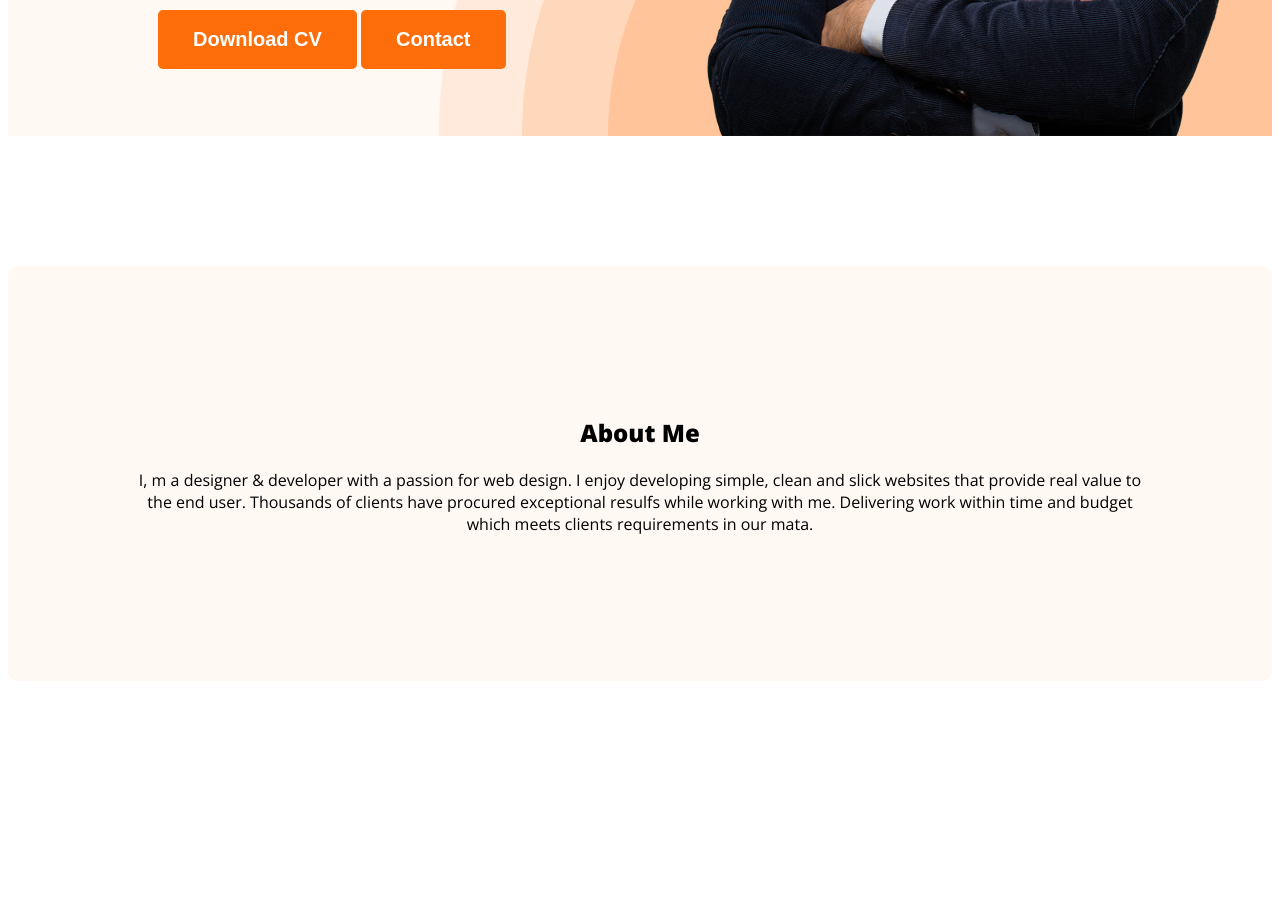
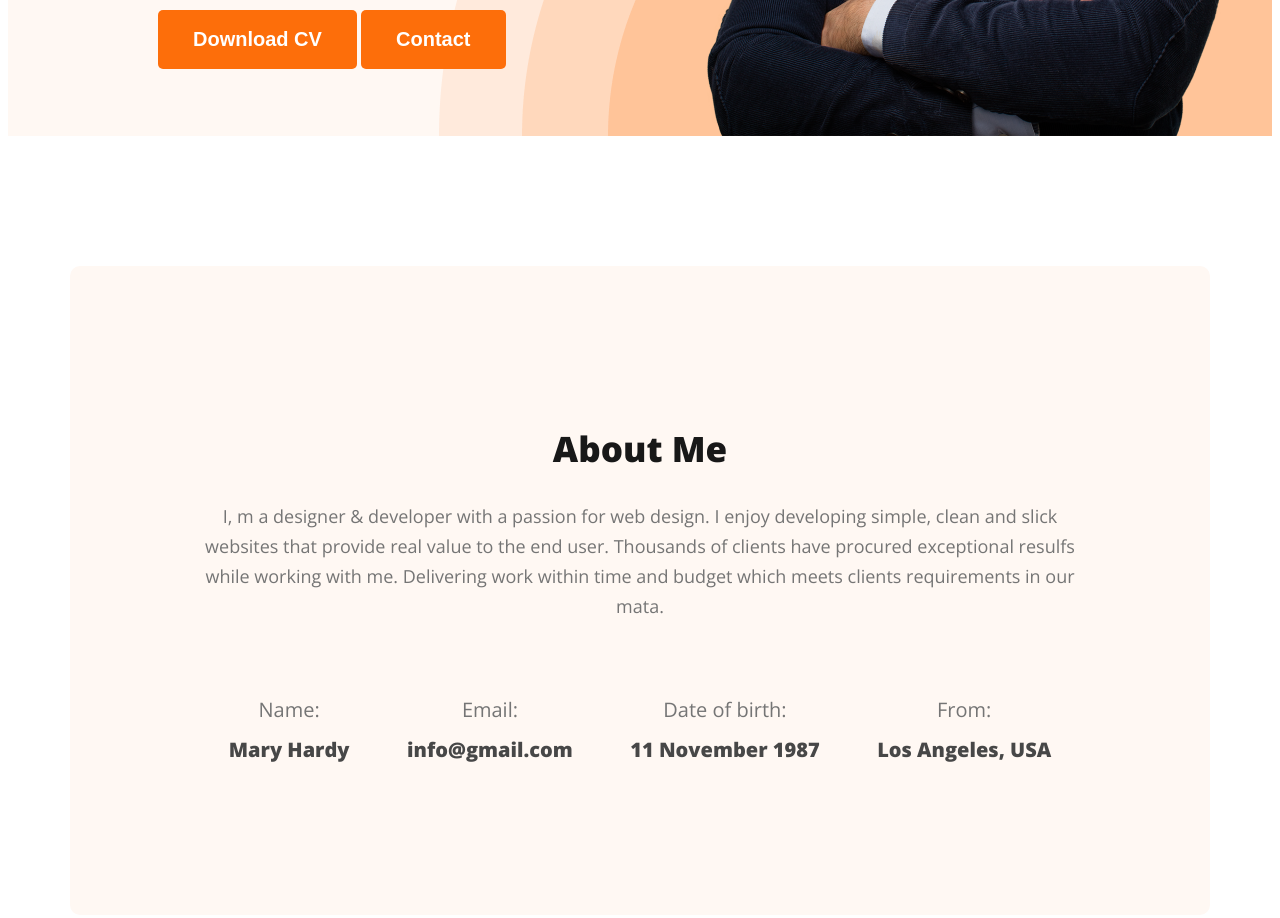
Before and after one commit to Mahmud4M/web-portfolio, a plain HTML site: page index.html in a window 1280 px wide. Shown: the part 714-1632 px from the top of the page. Before the commit the page ends 1525 px from the top, so only its background shows below. Drawn offline with nearby package versions, Linux system fonts and the light colour scheme.

Commit message:
about complete

```diff
--- a/css/style.css
+++ b/css/style.css
@@ -1,8 +1,9 @@
 /* Common css Start */
-body{
+body {
     font-family: 'Open Sans', sans-serif;
 }
-.btn-primary{
+
+.btn-primary {
     border: 0;
     border-radius: 5px;
     background: #FD6E0A;
@@ -11,68 +12,80 @@ body{
     font-weight: 700;
     padding: 18px 35px;
 }
+
 /* Common css End */
 /* Nav css Start */
-nav{
+nav {
     display: flex;
     justify-content: space-between;
     align-items: center;
     margin: 0 200px;
 }
-.nav-title{
+
+.nav-title {
     display: flex;
     align-items: center;
 }
-.nav-title li{
+
+.nav-title li {
     list-style: none;
     margin-right: 50px;
 }
-.nav-title li a{
+
+.nav-title li a {
     text-decoration: none;
     color: #474747;
     font-size: 20px;
     font-weight: 400;
 }
-h1{
-color: var(--Dark-01, #181818);
-font-size: 45px;
-font-weight: 800;
+
+h1 {
+    color: var(--Dark-01, #181818);
+    font-size: 45px;
+    font-weight: 800;
 }
-.nav-style{
+
+.nav-style {
     color: #FD6E0A;
 }
+
 /* Nav End */
 /* Header Part Start */
-header{
+header {
     background-color: #FFF8F3;
     background-image: url('../images/header_bg.png');
     background-repeat: no-repeat;
     background-position: bottom right;
 }
-.banner{
+
+.banner {
     padding: 30px 30px 0px 150px;
     display: flex;
     justify-content: space-between;
     align-items: center;
 }
+
 .banner_content {
     max-width: 585px;
 }
-.banner_content h3{
+
+.banner_content h3 {
     color: #474747;
     font-family: Open Sans;
     font-size: 45px;
     font-weight: 600;
     margin-bottom: 5px;
 }
-.banner_content h1{
+
+.banner_content h1 {
     color: #181818;
     font-size: 85px;
     font-weight: 700;
     margin-top: 0px;
     margin-bottom: 0px;
 }
-.banner_content p{
+
+.banner_content p {
     color: #757575;
     font-size: 18px;
     font-weight: 400;
@@ -82,12 +95,59 @@ header{
 }
 
 /* Main Part Start */
+main {
+    width: 1140px;
+    margin: 0 auto;
+}
 
 /* About Part */
-#about{
+#about {
     background-color: #FFF8F3;
     padding: 130px;
     border-radius: 10px;
     margin: 130px 0;
     text-align: center;
 }
+
+.about_text {
+    margin-bottom: 0px;
+}
+
+.common_head {
+    color: #181818;
+    font-size: 35px;
+    font-weight: 700;
+}
+
+.common_text {
+    color: #757575;
+    font-size: 18px;
+    font-weight: 400;
+    line-height: 30px;
+}
+
+.info-container {
+    display: flex;
+    justify-content: space-around;
+}
+
+.about_info {
+    text-align: center;
+    margin-top: 30px;
+}
+
+.info_head {
+    color: #757575;
+    font-size: 20px;
+    font-weight: 400;
+    line-height: 30px;
+    margin-bottom: 10px;
+}
+
+.info_text {
+    color: #474747;
+    font-size: 20px;
+    font-weight: 700;
+    line-height: 30px;
+    margin-top: 0px;
+}
--- a/index.html
+++ b/index.html
@@ -33,12 +33,32 @@
     </header>
 
     <main>
-        <div id="about">
-            <div class="about_text">
-                <h2 class="common_head">About Me</h2>
-                <p class="common_text">I, m a designer & developer with a passion for web design. I enjoy developing simple, clean and slick websites that provide real value to the end user. Thousands of clients have procured exceptional resulfs while working with me. Delivering work within time and budget which meets clients requirements in our mata.</p>
+        <section>
+            <div id="about">
+                <div class="about_text">
+                    <h2 class="common_head">About Me</h2>
+                    <p class="common_text">I, m a designer & developer with a passion for web design. I enjoy developing simple, clean and slick websites that provide real value to the end user. Thousands of clients have procured exceptional resulfs while working with me. Delivering work within time and budget which meets clients requirements in our mata.</p>
+                </div>
+                <div class="info-container">
+                    <div class="about_info">
+                        <h4 class="info_head">Name:</h4>
+                        <p class="info_text">Mary Hardy</p>
+                    </div>
+                    <div class="about_info">
+                        <h4 class="info_head">Email:</h4>
+                        <p class="info_text">info@gmail.com</p>
+                    </div>
+                    <div class="about_info">
+                        <h4 class="info_head">Date of birth:</h4>
+                        <p class="info_text">11 November 1987</p>
+                    </div>
+                    <div class="about_info">
+                        <h4 class="info_head">From:</h4>
+                        <p class="info_text">Los Angeles, USA</p>
+                    </div>
+                </div>
             </div>
-        </div>
+        </section>
     </main>
 
     <footer></footer>
```
